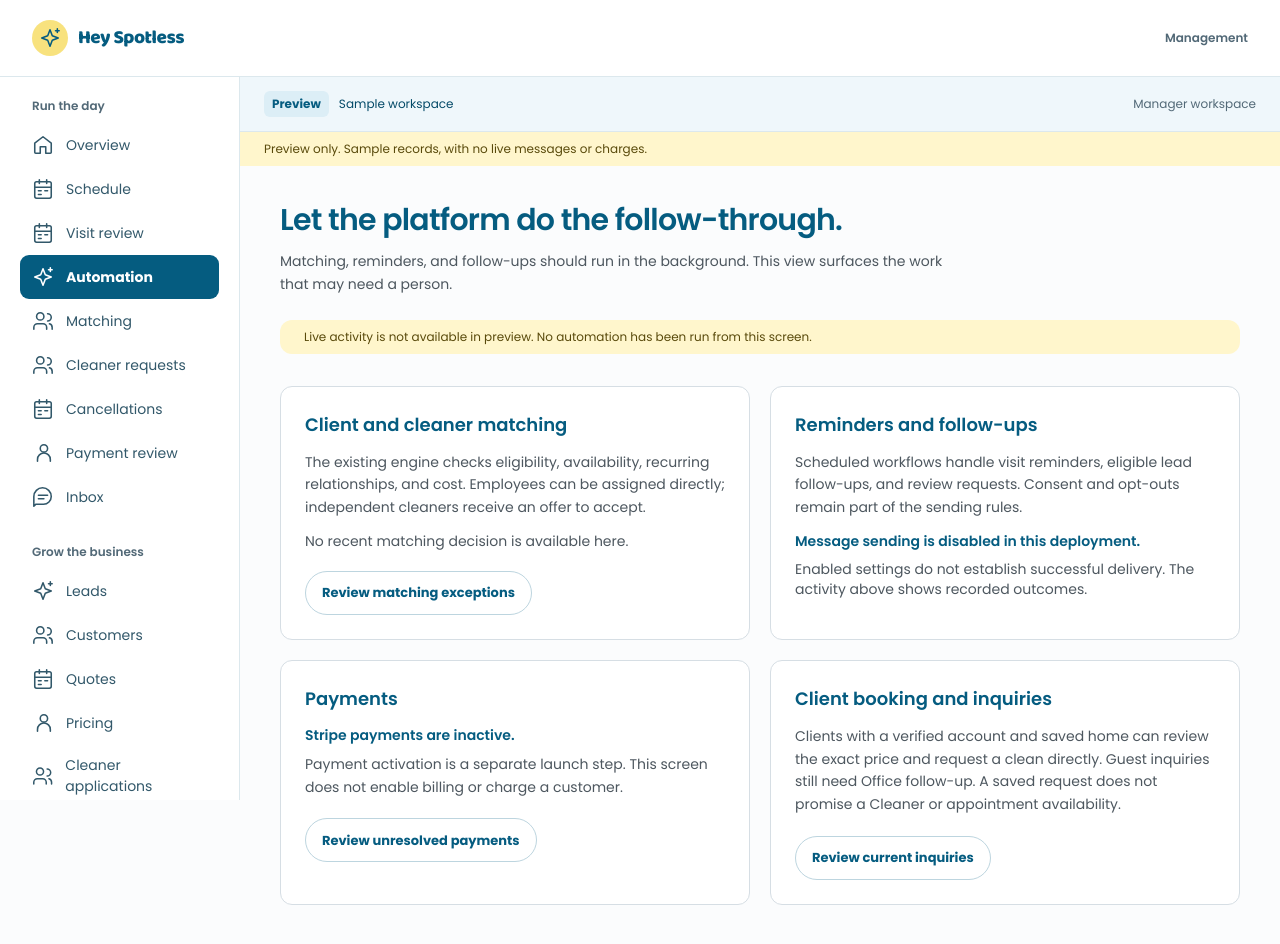
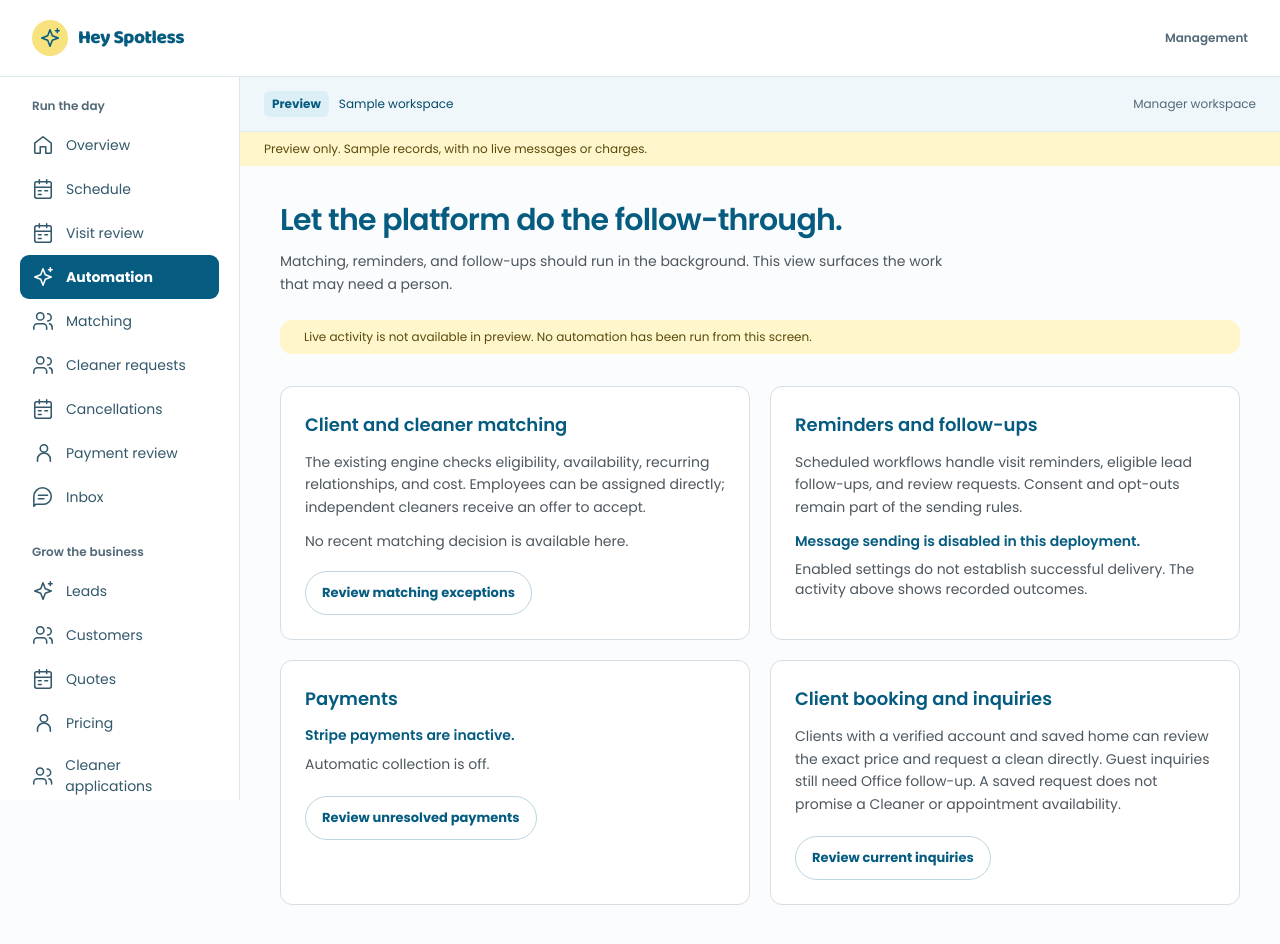
Before and after one commit to mattcleans/Heyspotless, a Next.js app: page /admin/automation in a window 1280 px wide. Shown: the top 944 px of the page. Built offline with nearby package versions, Linux system fonts and the light colour scheme.

Commit message:
Show automatic collection status in Management

```diff
--- a/src/app/admin/automation/page.tsx
+++ b/src/app/admin/automation/page.tsx
@@ -1,7 +1,7 @@
 import Link from "next/link";
 import { createClient } from "@/lib/supabase/server";
 import { isDemoMode } from "@/lib/supabase/env";
-import { isBillingEnabled } from "@/lib/stripe/env";
+import { isAutochargeEnabled, isBillingEnabled } from "@/lib/stripe/env";
 import { isMessagingEnabled } from "@/lib/messaging/env";
 import { formatDateTimeInZone } from "@/lib/time/zone";
 import {readMatchingHealth,type MatchingHealth} from "@/lib/operations/matching-health";
@@ -159,8 +159,9 @@ export default async function AutomationPage() {
               : "Stripe payments are inactive."}
           </p>
           <p className="mt-2 text-sm leading-relaxed text-ink-2">
-            Payment activation is a separate launch step. This screen does not
-            enable billing or charge a customer.
+            {isAutochargeEnabled()
+              ? "Automatic collection is on for eligible invoices with Client authorization."
+              : "Automatic collection is off."}
           </p>
           <Link href="/admin/payments" className="secondary-action mt-5">Review unresolved payments</Link>
         </section>
```
